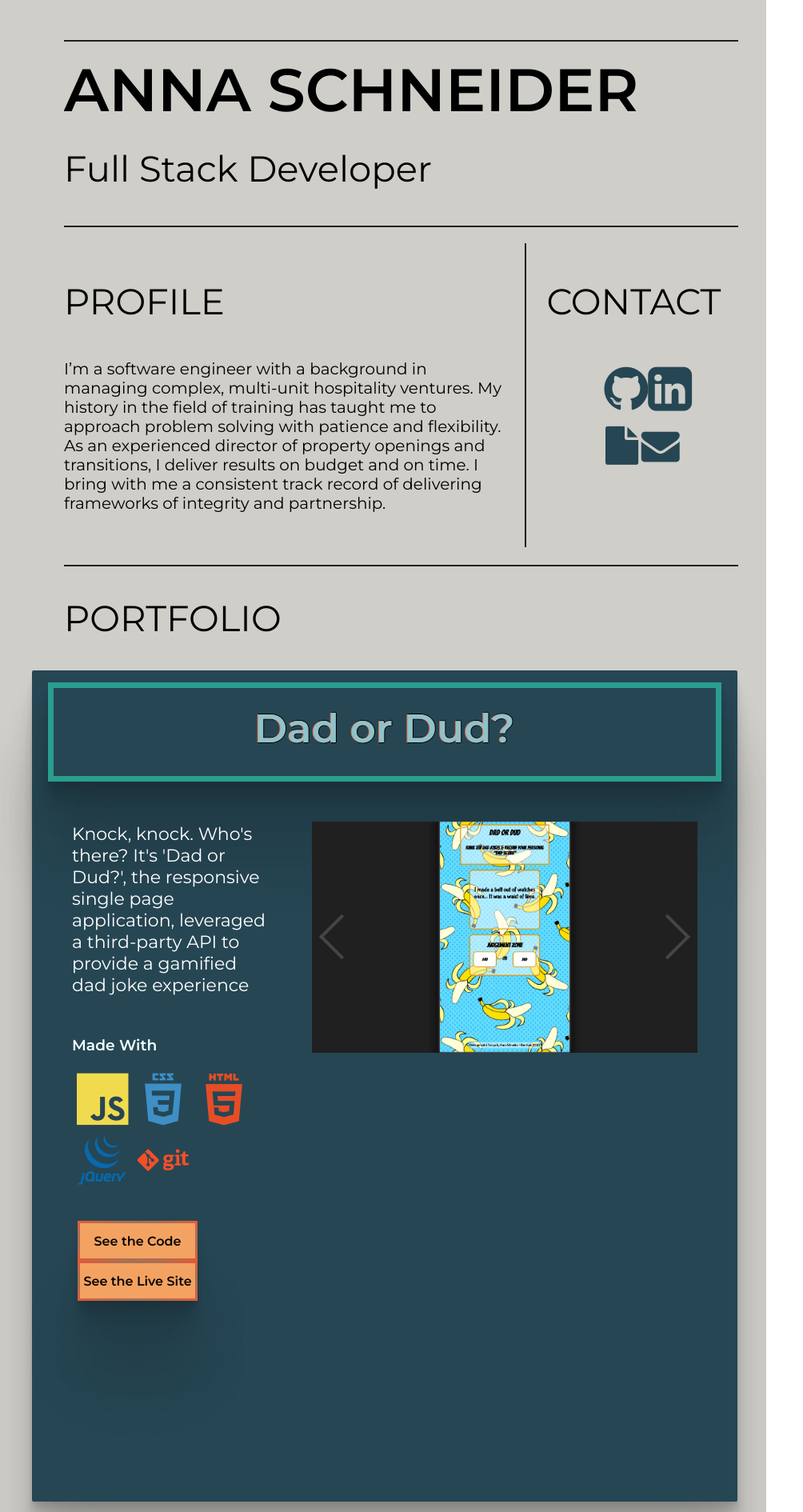
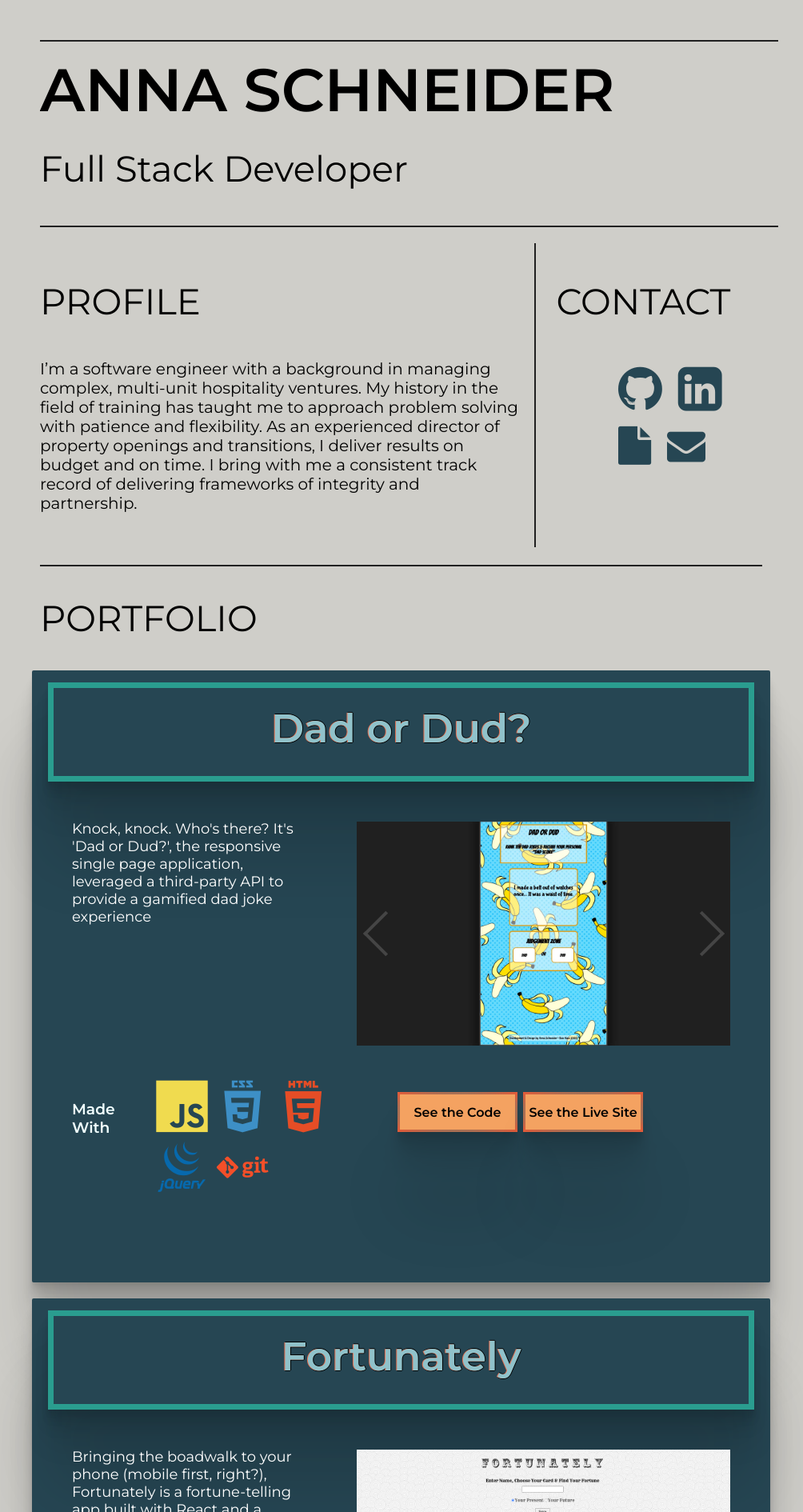
Before and after one commit to anna-schneider/Portfolio, a React (Create React App) app: page / in a window 768 px wide. Shown: the top 1890 px of the page at 80% size, 1004 px wide, since content can reach past the window. Built offline with nearby package versions, Linux system fonts and the light colour scheme.

Commit message:
Tablet media queries for Container

```diff
--- a/src/App.css
+++ b/src/App.css
@@ -73,11 +73,20 @@
 		font-size: 20px;
 	}
 
-	.profile-contact-container {
-		width: 88%;
+	.profile-contact-container,
+	.top-level-container {
+		width: 90%;
 	}
 
 	.profile-container {
 		margin-left: 0;
 	}
+
+	.typewriter-anime {
+		margin-right: 0;
+	}
+
+	.top-level-container {
+		margin-left: 50px;
+	}
 }
--- a/src/components/contact/Contact.css
+++ b/src/components/contact/Contact.css
@@ -21,3 +21,9 @@
 .fa {
 	color: #264653;
 }
+
+@media only screen and (min-device-width: 768px) and (max-device-width: 1024px) and (orientation: portrait) and (-webkit-min-device-pixel-ratio: 1) {
+	.fa {
+		margin-right: 20px;
+	}
+}
--- a/src/components/container/Container.css
+++ b/src/components/container/Container.css
@@ -83,6 +83,26 @@
 @media only screen and (min-device-width: 768px) and (max-device-width: 1024px) and (orientation: portrait) and (-webkit-min-device-pixel-ratio: 1) {
 	.info-container {
 		width: 92%;
-		margin: 0 40px;
+		height: 400px;
+		margin: 20px 40px;
+	}
+
+	.tech-btns-container {
+		display: inline-flex;
+		margin-top: 150px;
+	}
+
+	.project-btns {
+		width: 400px;
+		margin-left: 20px;
+	}
+
+	.tech-icons {
+		width: 300px;
+		margin-top: 20px;
+	}
+
+	.description {
+		font-size: 18px;
 	}
 }
--- a/src/components/container/Container.jsx
+++ b/src/components/container/Container.jsx
@@ -15,6 +15,7 @@ export default function Container(props) {
 			<div className="detail-container">
 				<div className="detail-container-left">
 					<p className="description">{description}</p>
+					<div className="tech-btns-container">
 						<h3 className="made-with">Made With</h3>
 						<div className="tech-icons">
 							{icons.map((icon) => (
@@ -24,6 +25,7 @@ export default function Container(props) {
 						<div className="project-btns">
 							<Button content="See the Code" link={props.codeLink} />
 							<Button content="See the Live Site" link={props.liveLink} />
+						</div>
 					</div>
 				</div>
 				<div className="detail-container-carousel">
--- a/src/components/header/Header.css
+++ b/src/components/header/Header.css
@@ -62,7 +62,8 @@ header {
 
 @media only screen and (min-device-width: 768px) and (max-device-width: 1024px) and (orientation: portrait) and (-webkit-min-device-pixel-ratio: 1) {
 	.header {
-		width: 88%;
+		margin-left: 50px;
+		width: 92%;
 	}
 
 	.typewriter-anime2 {
```
Lines whose indentation alone changed are shown as unchanged.
